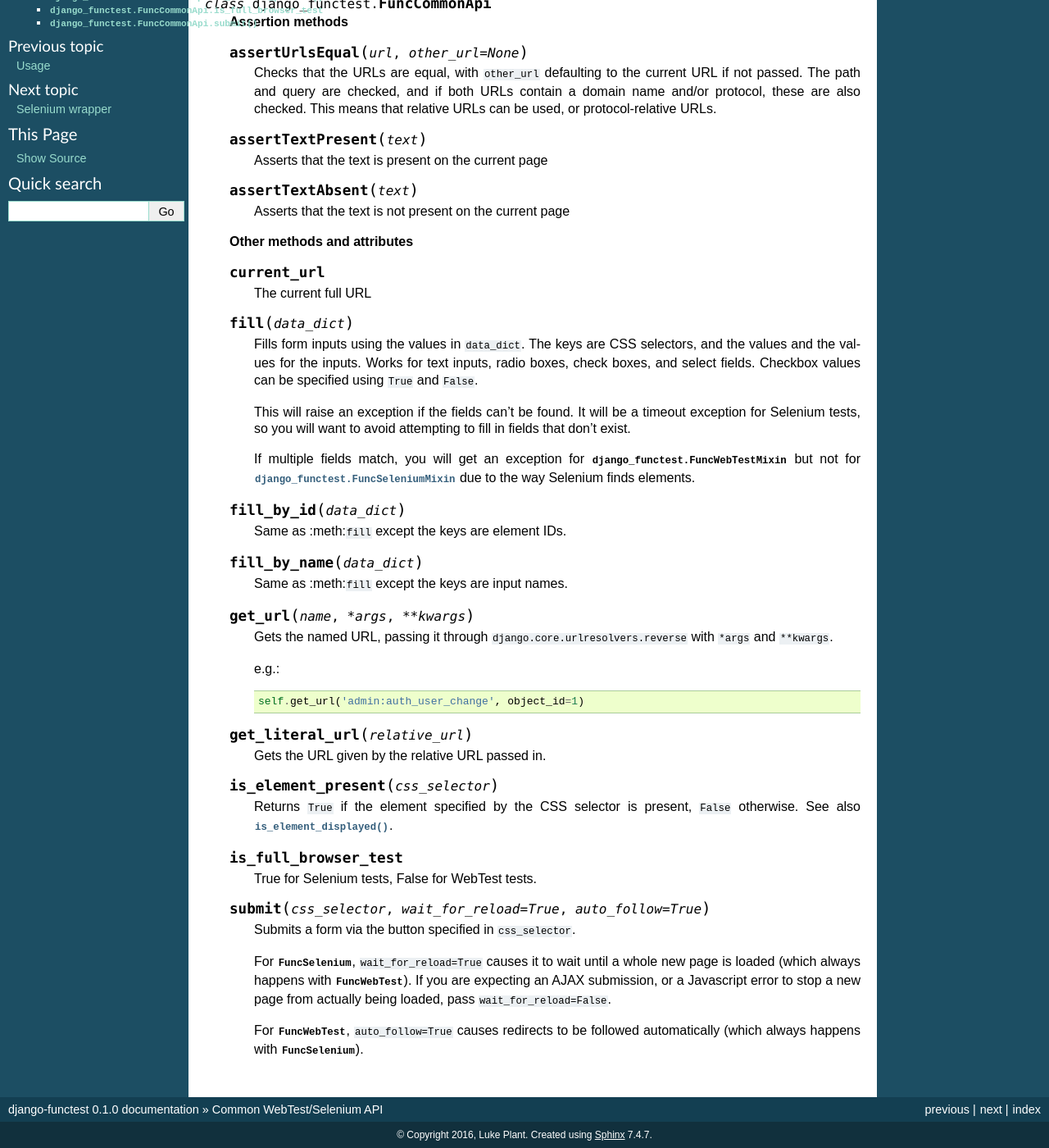
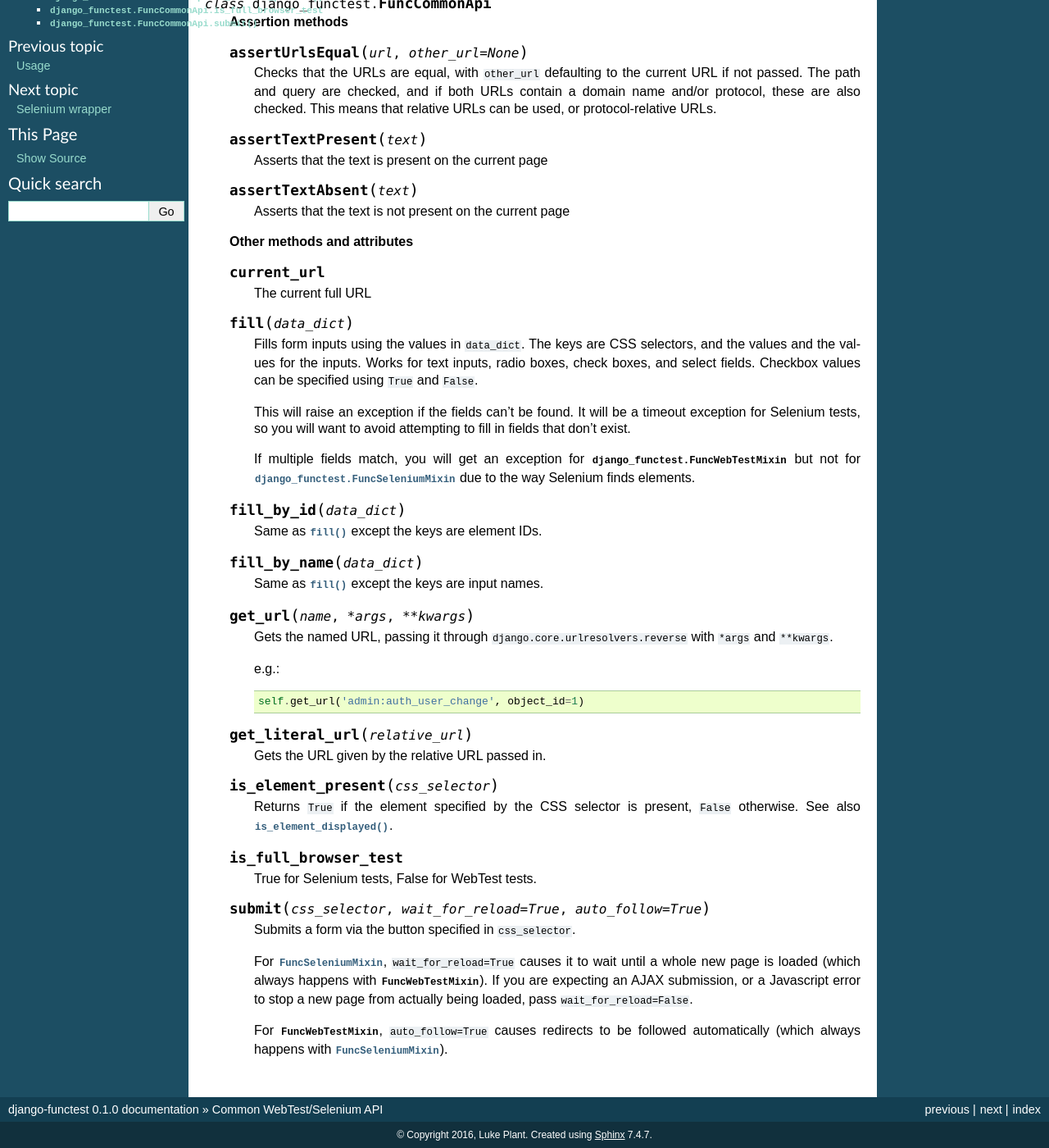
Before and after one commit to django-functest/django-functest, a Sphinx documentation site: the page built from docs/common.rst, in a window 1280 px wide and 1400 px high, scrolled down 279 px. Shown: the whole window at 82% size. Built offline with Sphinx 7.4.7, drawn with Linux system fonts in a browser that asks for light colours.

Commit message:
Docs fixes

```diff
--- a/docs/common.rst
+++ b/docs/common.rst
@@ -55,11 +55,11 @@ followed the same pattern.
 
    .. method:: fill_by_id(data_dict)
 
-      Same as :meth:``fill`` except the keys are element IDs.
+      Same as :meth:`fill` except the keys are element IDs.
 
    .. method:: fill_by_name(data_dict)
 
-      Same as :meth:``fill`` except the keys are input names.
+      Same as :meth:`fill` except the keys are input names.
 
    .. method:: get_url(name, *args, **kwargs)
 
@@ -86,12 +86,12 @@ followed the same pattern.
 
       Submits a form via the button specified in ``css_selector``.
 
-      For :class:`~django_functest.FuncSelenium`, ``wait_for_reload=True``
+      For :class:`~django_functest.FuncSeleniumMixin`, ``wait_for_reload=True``
       causes it to wait until a whole new page is loaded (which always happens
-      with :class:`~django_functest.FuncWebTest`). If you are expecting an AJAX
+      with :class:`~django_functest.FuncWebTestMixin`). If you are expecting an AJAX
       submission, or a Javascript error to stop a new page from actually being
       loaded, pass ``wait_for_reload=False``.
 
-      For :class:`~django_functest.FuncWebTest`, ``auto_follow=True`` causes
+      For :class:`~django_functest.FuncWebTestMixin`, ``auto_follow=True`` causes
       redirects to be followed automatically (which always happens with
-      :class:`~django_functest.FuncSelenium`).
+      :class:`~django_functest.FuncSeleniumMixin`).
--- a/docs/selenium.rst
+++ b/docs/selenium.rst
@@ -52,7 +52,7 @@ The class ``FuncSeleniumMixin`` has some Selenium/full browser specific methods,
       If ``xpath`` is specified instead, ``css_selector`` does not need to be
       passed, and the element will be found using the XPath selector e.g.::
 
-        self.click(xpath='//a[contains(text(), "kitten")]'
+        self.click(xpath='//a[contains(text(), "kitten")]')
 
       This method will attempt to scroll the window to make the element visible
       if ``scroll=True`` is passed (the default) - this is usually necessary for
```
Also changed, not shown: docs/usage.rst (+5 -4 lines).
